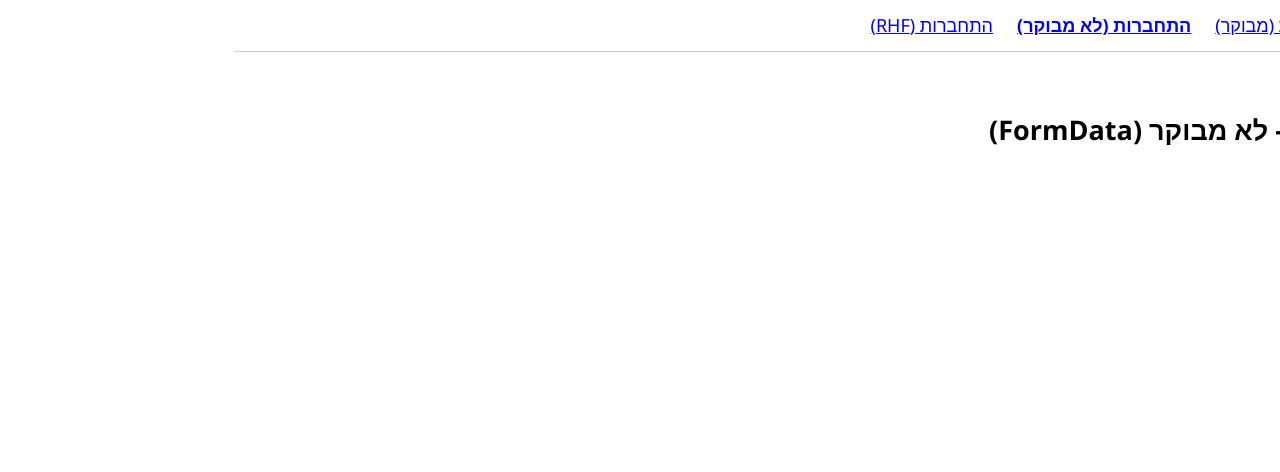
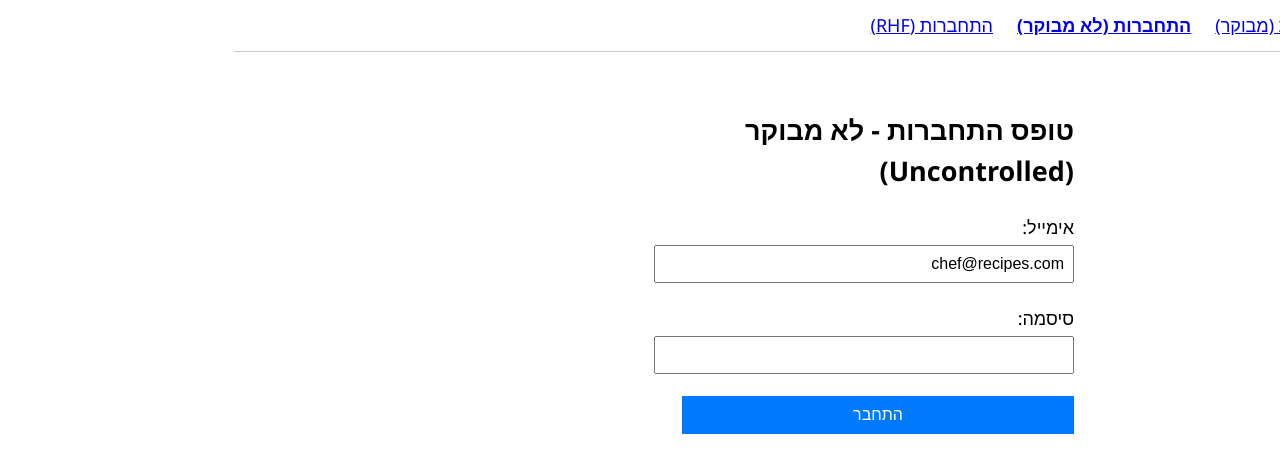
Before and after one commit to Hadas-Codes/recipes-app, a React (Vite) app: page /login/uncontrolled in a window 1280 px wide. Shown: the top 472 px of the page. Built offline with nearby package versions, Linux system fonts and the light colour scheme.

Commit message:
feat: implement uncontrolled login form with FormData and action

```diff
--- a/src/components/LoginUncontrolled.jsx
+++ b/src/components/LoginUncontrolled.jsx
@@ -1,7 +1,66 @@
+import { useNavigate } from "react-router";
+import { login } from "../services/auth";
+import { useState } from "react";
+
 export default function LoginUncontrolled() {
+  const navigate = useNavigate();
+  const [errorMsg, setErrorMsg] = useState("");
+
+  const handleFormAction = (formData) => {
+    const data = Object.fromEntries(formData.entries());
+
+
+    const foundUser = login({ email: data.email, password: data.password });
+
+    if (foundUser) {
+      setErrorMsg("");
+      navigate("/recipes");
+    } else {
+      setErrorMsg("אימייל או סיסמה שגויים");
+    }
+  };
+
   return (
-    <div style={{ padding: '20px' }}>
-      <h2>טופס התחברות - לא מבוקר (FormData)</h2>
+    <div style={{ maxWidth: "400px", margin: "0 auto", padding: "20px" }}>
+      <h2>טופס התחברות - לא מבוקר (Uncontrolled)</h2>
+
+      <form action={handleFormAction} style={{ display: "flex", flexDirection: "column", gap: "12px" }}>
+
+        <div>
+          <label>אימייל:</label>
+          <input
+            type="email"
+            name="email"
+            defaultValue="chef@recipes.com"
+            required
+            style={{ width: "100%", padding: "8px", marginTop: "4px" }}
+          />
+        </div>
+
+        <div>
+          <label>סיסמה:</label>
+          <input
+            type="password"
+            name="password"
+            defaultValue=""
+            required
+            style={{ width: "100%", padding: "8px", marginTop: "4px" }}
+          />
+        </div>
+
+        {errorMsg && <p style={{ color: "red", margin: 0 }}>{errorMsg}</p>}
+
+        <button type="submit" style={{ padding: "10px", background: "#007BFF", color: "white", border: "none", cursor: "pointer" }}>
+          התחבר
+        </button>
+      </form>
     </div>
   );
 }
+
+/*
+  תשובה לשאלה מתוך ההוראות:
+  האם ניתן לבדוק תקינות בעת הקלדה?
+  בטופס לא מבוקר אמיתי קשה מאוד לבדוק תקינות בזמן אמת תוך כדי הקלדה
+  מכיוון שאין לנו מעקב בסטייט אחרי כל שינוי לכן, בדיקת התקינות והאימות מתבצעות לרוב בשליחת הטופס בלבד
+*/
```
